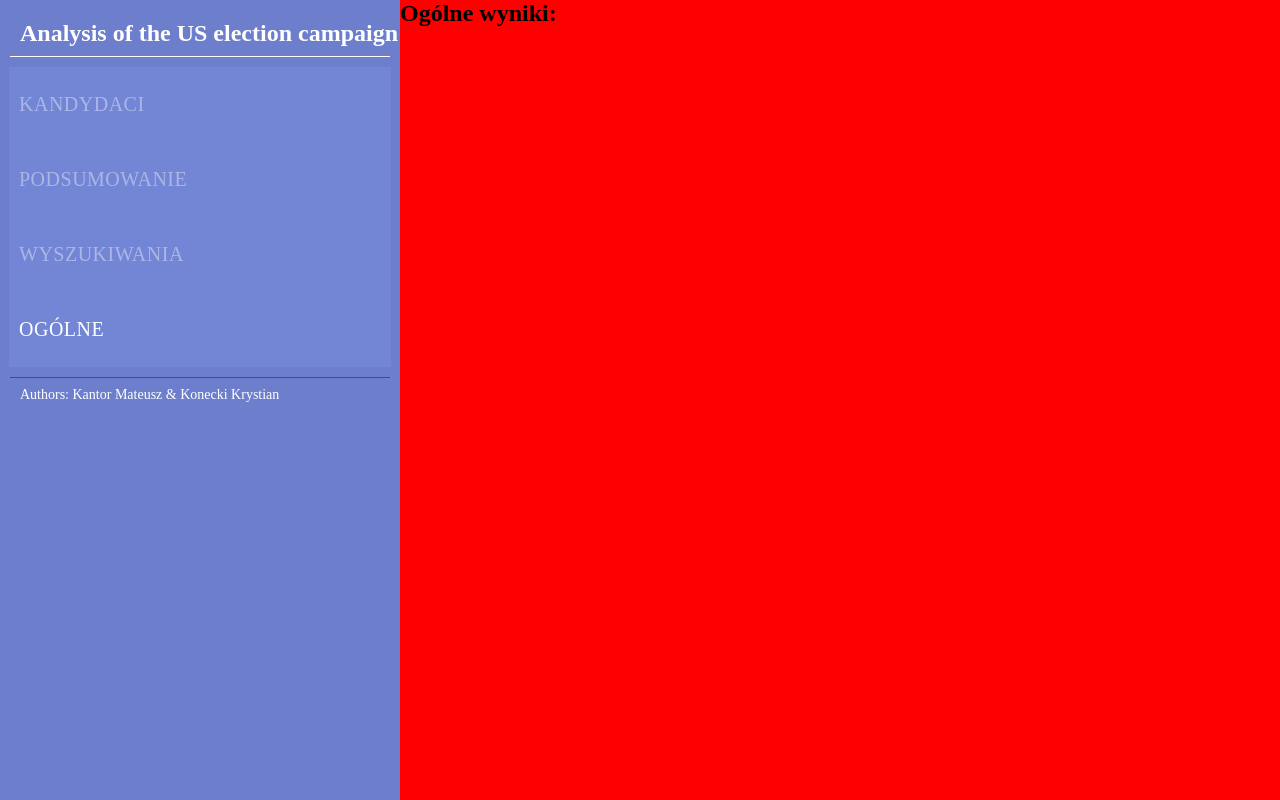
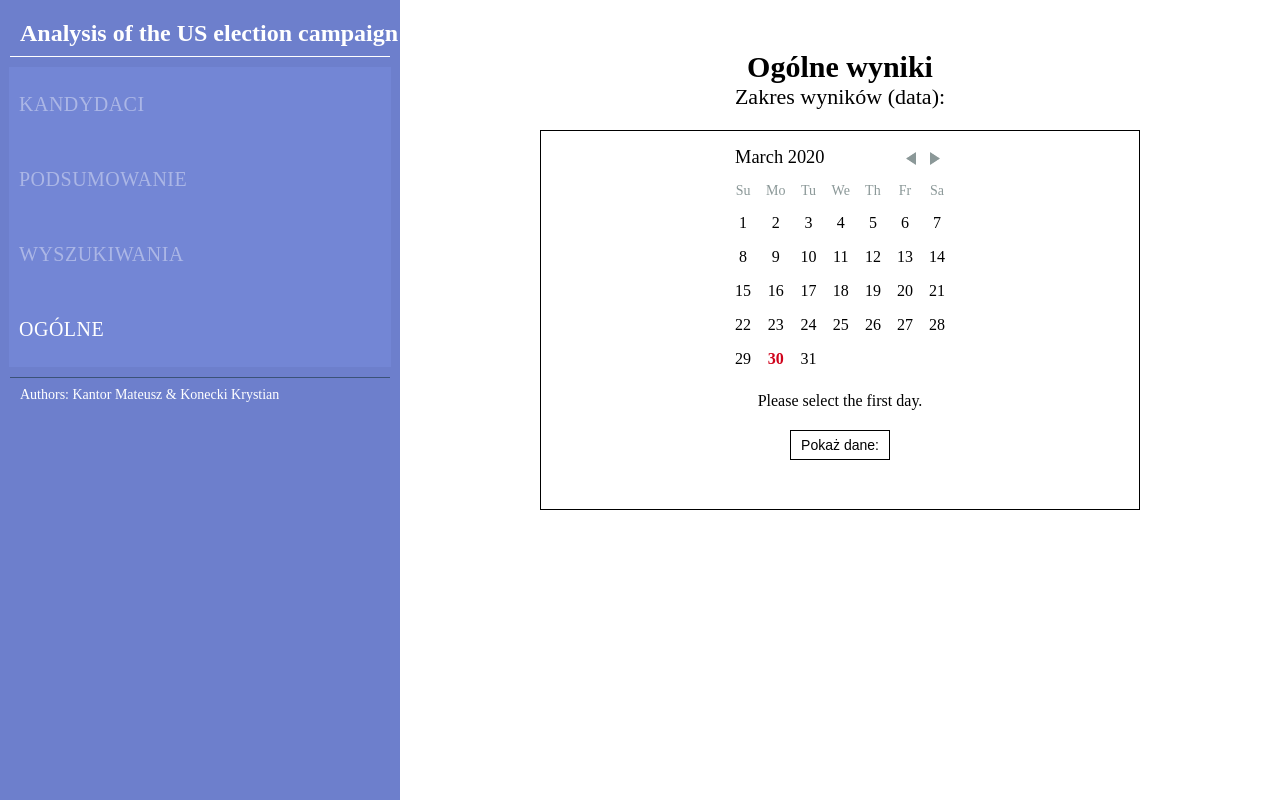
Before and after one commit to 0xuser/us-elections, a React (Create React App) app in the folder my-app/: page /overall in a window 1280 px wide. Built offline with nearby package versions, Linux system fonts and the light colour scheme; a web font is replaced by a local one.

Commit message:
Adding Days Picker

```diff
--- a/my-app/package.json
+++ b/my-app/package.json
@@ -8,7 +8,9 @@
     "@testing-library/user-event": "^7.2.1",
     "node-sass": "^4.13.1",
     "react": "^16.13.1",
+    "react-day-picker": "^7.4.0",
     "react-dom": "^16.13.1",
+    "react-helmet": "^5.2.1",
     "react-router-dom": "^5.1.2",
     "react-scripts": "3.4.0",
     "recharts": "^1.8.5"
--- /dev/null
+++ b/my-app/src/components/DaysPicker.js
@@ -0,0 +1,69 @@
+import React from 'react';
+import DayPicker, { DateUtils } from 'react-day-picker';
+import 'react-day-picker/lib/style.css';
+
+class DaysPicker extends React.Component {
+  static defaultProps = {
+    numberOfMonths: 1,
+  };
+
+  constructor(props) {
+    super(props);
+    this.handleDayClick = this.handleDayClick.bind(this);
+    this.handleResetClick = this.handleResetClick.bind(this);
+    this.state = this.getInitialState();
+  }
+
+  getInitialState() {
+    return {
+      from: undefined,
+      to: undefined,
+    };
+  }
+
+  handleDayClick(day) {
+    const range = DateUtils.addDayToRange(day, this.state);
+    this.setState(range);
+  }
+
+  handleResetClick() {
+    this.setState(this.getInitialState());
+  }
+
+  addRange = () => {
+    this.props.updateData(this.state.from.toLocaleDateString("en-US"),this.state.to.toLocaleDateString("en-US"))
+  }
+
+  render() {
+    const { from, to } = this.state;
+    const modifiers = { start: from, end: to };
+
+    return (
+      <div className="RangeExample">
+        <DayPicker
+          className="Selectable"
+          numberOfMonths={this.props.numberOfMonths}
+          selectedDays={[from, { from, to }]}
+          modifiers={modifiers}
+          onDayClick={this.handleDayClick}
+        />
+        <p>
+          {!from && !to && 'Please select the first day.'}
+          {from && !to && 'Please select the last day.'}
+          {from &&
+            to &&
+            `Selected from ${from.toLocaleDateString()} to
+                ${to.toLocaleDateString()}`}{' '}
+          {from && to && (
+            <button className="link daysPicker--link" onClick={this.handleResetClick}>
+              Reset
+            </button>
+          )}
+        </p>
+        <button className="daysPicker--show" onClick={this.addRange}>Pokaż dane: </button>
+      </div>
+    );
+  }
+}
+
+export default DaysPicker
--- a/my-app/src/pages/OverallPage.js
+++ b/my-app/src/pages/OverallPage.js
@@ -1,16 +1,31 @@
 import React, {Component} from 'react';
+import '../sass/OverallPage.sass'
+import DaysPicker from '../components/DaysPicker.js'
+
 
 class OverallPage extends Component {
     constructor(props) {
         super(props);
         this.state= {
-            data: []
+                from: "",
+                to: ""
         }
     }
+
+    updateData = (from,to) => {
+            this.setState({from: from.replace(/\//gi,"-"), to: to.replace(/\//gi,"-")})
+    }
+
+
     render(){
         return (
             <div className="main__overallPage overall">
-                <h2>Ogólne wyniki: </h2>
+                <h2 className="overall__title">Ogólne wyniki</h2>
+                <p className="overall__desc">Zakres wyników (data):</p>
+                <div className="overall_dayPicker">
+                    <DaysPicker updateData={this.updateData}/>
+                </div>
+
             </div>
             );
     }
--- a/my-app/src/sass/OverallPage.sass
+++ b/my-app/src/sass/OverallPage.sass
@@ -2,3 +2,34 @@
     background-color: white
     min-height: 100vh
     width: 100%
+    padding-top: 50px
+    text-align: center
+    &__title
+        font-size: 22px
+        @media (min-width: 1280px)
+            font-size: 30px
+    &__desc
+        font-size: 18px
+        @media (min-width: 1280px)
+            font-size: 22px
+    &_dayPicker
+        margin: 0 auto
+        margin-top: 20px
+        border: 1px solid black
+        @media (min-width: 1280px)
+            height: 380px
+            width: 600px
+        .daysPicker--link
+            background-color: transparent
+            height: 25px
+            width: 70px
+            font-size: 16px
+            border: 1px solid black
+            margin-left: 10px
+        .daysPicker--show
+            margin-top: 20px
+            background-color: transparent
+            height: 30px
+            width: 100px
+            font-size: 14px
+            border: 1px solid black
```
Also changed, not shown: 1 other file (tests, documents, lock files or other folders).
